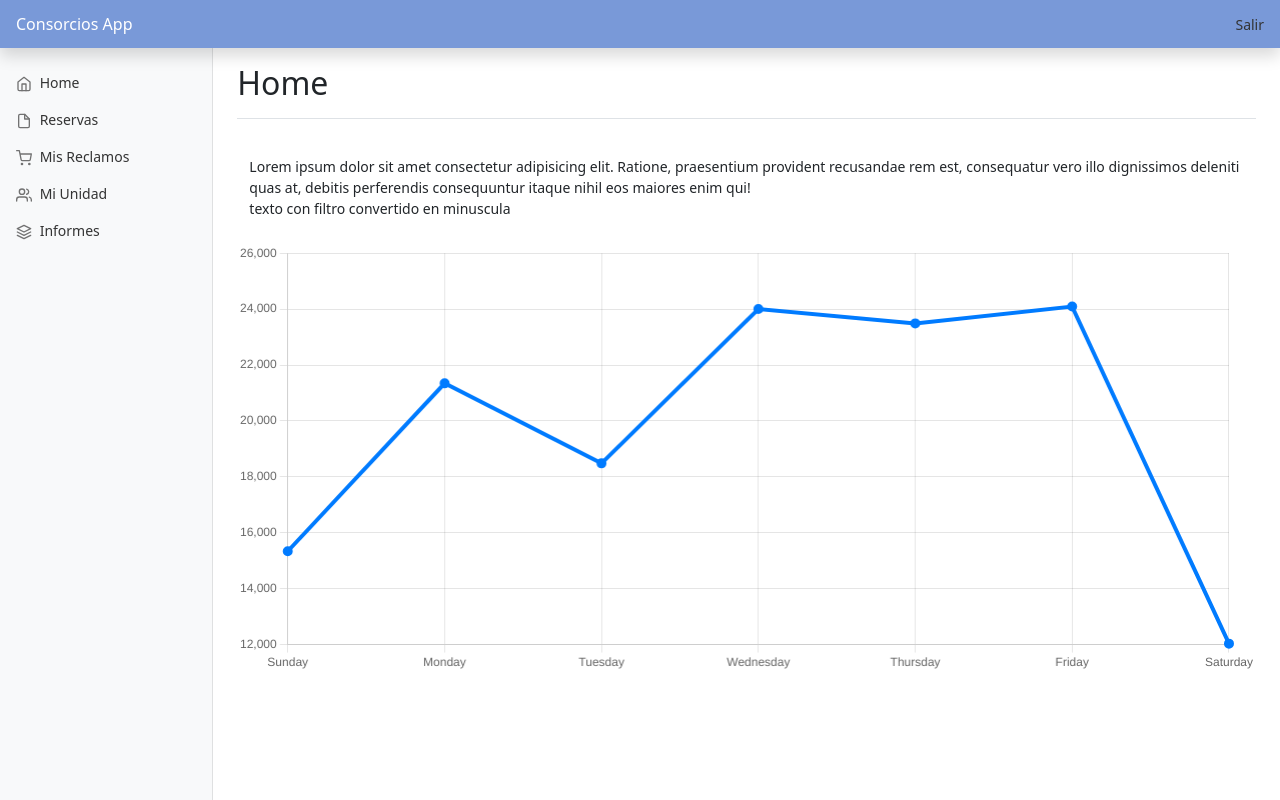
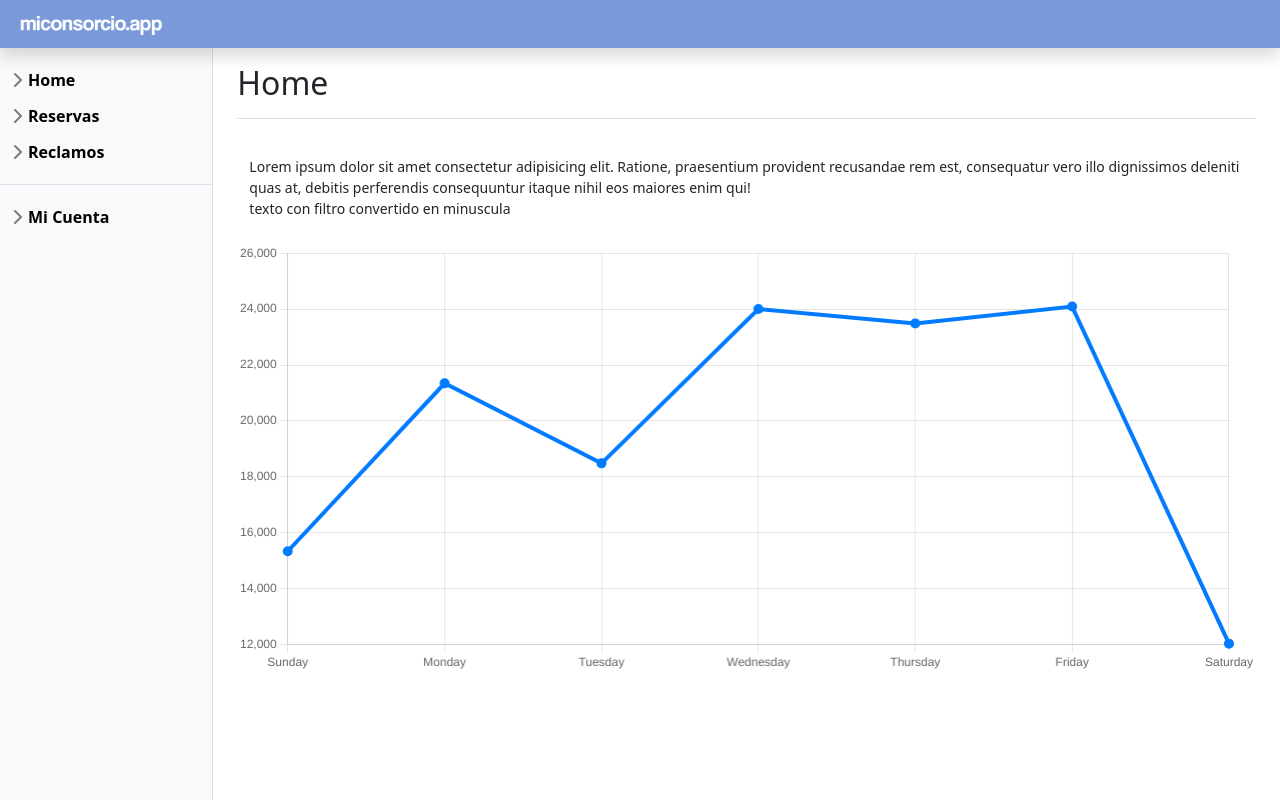
Before and after one commit to franeijo/django-grupo8, a Django app: page / in a window 1280 px wide. Run offline with Django 4.2, Linux system fonts and the light colour scheme; some libraries are stand-ins or nearby versions.

Commit message:
Modificando Base de Publica

```diff
--- a/proyecto_grupo8/templates/publica/base.html
+++ b/proyecto_grupo8/templates/publica/base.html
@@ -11,69 +11,59 @@
     <link href="/static/dashboard.css" rel="stylesheet">
   </head>
   <body>
-    <svg xmlns="http://www.w3.org/2000/svg" style="display: none;">
-      <symbol id="check2" viewBox="0 0 16 16">
-        <path d="M13.854 3.646a.5.5 0 0 1 0 .708l-7 7a.5.5 0 0 1-.708 0l-3.5-3.5a.5.5 0 1 1 .708-.708L6.5 10.293l6.646-6.647a.5.5 0 0 1 .708 0z"/>
-      </symbol>
-      <symbol id="circle-half" viewBox="0 0 16 16">
-        <path d="M8 15A7 7 0 1 0 8 1v14zm0 1A8 8 0 1 1 8 0a8 8 0 0 1 0 16z"/>
-      </symbol>
-      <symbol id="moon-stars-fill" viewBox="0 0 16 16">
-        <path d="M6 .278a.768.768 0 0 1 .08.858 7.208 7.208 0 0 0-.878 3.46c0 4.021 3.278 7.277 7.318 7.277.527 0 1.04-.055 1.533-.16a.787.787 0 0 1 .81.316.733.733 0 0 1-.031.893A8.349 8.349 0 0 1 8.344 16C3.734 16 0 12.286 0 7.71 0 4.266 2.114 1.312 5.124.06A.752.752 0 0 1 6 .278z"/>
-        <path d="M10.794 3.148a.217.217 0 0 1 .412 0l.387 1.162c.173.518.579.924 1.097 1.097l1.162.387a.217.217 0 0 1 0 .412l-1.162.387a1.734 1.734 0 0 0-1.097 1.097l-.387 1.162a.217.217 0 0 1-.412 0l-.387-1.162A1.734 1.734 0 0 0 9.31 6.593l-1.162-.387a.217.217 0 0 1 0-.412l1.162-.387a1.734 1.734 0 0 0 1.097-1.097l.387-1.162zM13.863.099a.145.145 0 0 1 .274 0l.258.774c.115.346.386.617.732.732l.774.258a.145.145 0 0 1 0 .274l-.774.258a1.156 1.156 0 0 0-.732.732l-.258.774a.145.145 0 0 1-.274 0l-.258-.774a1.156 1.156 0 0 0-.732-.732l-.774-.258a.145.145 0 0 1 0-.274l.774-.258c.346-.115.617-.386.732-.732L13.863.1z"/>
-      </symbol>
-      <symbol id="sun-fill" viewBox="0 0 16 16">
-        <path d="M8 12a4 4 0 1 0 0-8 4 4 0 0 0 0 8zM8 0a.5.5 0 0 1 .5.5v2a.5.5 0 0 1-1 0v-2A.5.5 0 0 1 8 0zm0 13a.5.5 0 0 1 .5.5v2a.5.5 0 0 1-1 0v-2A.5.5 0 0 1 8 13zm8-5a.5.5 0 0 1-.5.5h-2a.5.5 0 0 1 0-1h2a.5.5 0 0 1 .5.5zM3 8a.5.5 0 0 1-.5.5h-2a.5.5 0 0 1 0-1h2A.5.5 0 0 1 3 8zm10.657-5.657a.5.5 0 0 1 0 .707l-1.414 1.415a.5.5 0 1 1-.707-.708l1.414-1.414a.5.5 0 0 1 .707 0zm-9.193 9.193a.5.5 0 0 1 0 .707L3.05 13.657a.5.5 0 0 1-.707-.707l1.414-1.414a.5.5 0 0 1 .707 0zm9.193 2.121a.5.5 0 0 1-.707 0l-1.414-1.414a.5.5 0 0 1 .707-.707l1.414 1.414a.5.5 0 0 1 0 .707zM4.464 4.465a.5.5 0 0 1-.707 0L2.343 3.05a.5.5 0 1 1 .707-.707l1.414 1.414a.5.5 0 0 1 0 .708z"/>
-      </symbol>
-    </svg>
 
     <header class="navbar navbar-dark sticky-top bg-blue flex-md-nowrap p-0 shadow">
-      <a class="navbar-brand col-md-3 col-lg-2 me-0 px-3 fs-6" href="#">Consorcios App</a>
+      <a class="navbar-brand col-md-3 col-lg-2 me-0 px-3 fs-6"><img src="/static/logo.png" width="150px" alt=""></a>
       <button class="navbar-toggler position-absolute d-md-none collapsed" type="button" data-bs-toggle="collapse" data-bs-target="#sidebarMenu" aria-controls="sidebarMenu" aria-expanded="false" aria-label="Toggle navigation">
         <span class="navbar-toggler-icon"></span>
       </button>
       <div class="w-100 rounded-0 border-0"></div>
-      <div class="navbar-nav">
-        <div class="nav-item text-nowrap">
-          <a class="nav-link px-3" href="#">Salir</a>
-        </div>
-      </div>
+
     </header>
 
     <div class="container-fluid">
       <div class="row">
         <nav id="sidebarMenu" class="col-md-3 col-lg-2 d-md-block bg-body-tertiary sidebar collapse">
           <div class="position-sticky pt-3 sidebar-sticky">
-            <ul class="nav flex-column">
-              <li class="nav-item">
-                <a class="nav-link" aria-current="page" href="/">
-                  <span data-feather="home" class="align-text-bottom"></span>
+            <ul class="list-unstyled ps-0">
+              <li class="mb-1">
+                <button class="btn btn-home d-inline-flex align-items-center rounded border-0 collapsed">
                   Home
-                </a>
+                </button>
               </li>
-              <li class="nav-item">
-                <a class="nav-link" href="/reservas">
-                  <span data-feather="file" class="align-text-bottom"></span>
+              <li class="mb-1">
+                <button class="btn btn-toggle d-inline-flex align-items-center rounded border-0 collapsed" data-bs-toggle="collapse" data-bs-target="#consorcios-collapse" aria-expanded="false">
                   Reservas
-                </a>
+                </button>
+                <div class="collapse" id="consorcios-collapse">
+                  <ul class="btn-toggle-nav list-unstyled fw-normal pb-1">
+                    <li><a href="/nueva_reserva" class="link-body-emphasis d-inline-flex text-decoration-none rounded">Nueva Reserva</a></li>
+                    <li><a href="/ver_reservas" class="link-body-emphasis d-inline-flex text-decoration-none rounded">Ver Reservas</a></li>
+                  </ul>
+                </div>
               </li>
-              <li class="nav-item">
-                <a class="nav-link" href="#">
-                  <span data-feather="shopping-cart" class="align-text-bottom"></span>
-                  Mis Reclamos
-                </a>
+              <li class="mb-1">
+                <button class="btn btn-toggle d-inline-flex align-items-center rounded border-0 collapsed" data-bs-toggle="collapse" data-bs-target="#unidades-collapse" aria-expanded="false">
+                  Reclamos
+                </button>
+                <div class="collapse" id="unidades-collapse">
+                  <ul class="btn-toggle-nav list-unstyled fw-normal pb-1">
+                    <li><a href="/nuevo_reclamo" class="link-body-emphasis d-inline-flex text-decoration-none rounded">Nuevo Reclamo</a></li>
+                    <li><a href="/ver_reclamos" class="link-body-emphasis d-inline-flex text-decoration-none rounded">Ver Reclamos</a></li>
+                  </ul>
+                </div>
               </li>
-              <li class="nav-item">
-                <a class="nav-link" href="#">
-                  <span data-feather="users" class="align-text-bottom"></span>
-                  Mi Unidad
-                </a>
-              </li>
-              <li class="nav-item">
-                <a class="nav-link" href="#">
-                  <span data-feather="layers" class="align-text-bottom"></span>
-                  Informes
-                </a>
+              <li class="border-top my-3"></li>
+              <li class="mb-1">
+                <button class="btn btn-toggle d-inline-flex align-items-center rounded border-0 collapsed" data-bs-toggle="collapse" data-bs-target="#cuenta-collapse" aria-expanded="false">
+                  Mi Cuenta
+                </button>
+                <div class="collapse" id="cuenta-collapse">
+                  <ul class="btn-toggle-nav list-unstyled fw-normal pb-1">
+                    <li><a href="#" class="link-dark d-inline-flex text-decoration-none rounded">Perfil</a></li>
+                    <li><a href="#" class="link-dark d-inline-flex text-decoration-none rounded">Salir</a></li>
+                  </ul>
+                </div>
               </li>
             </ul>
           </div>
```
